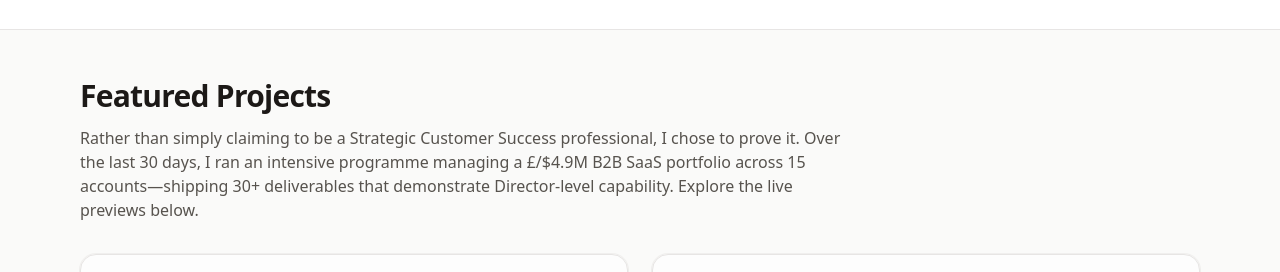
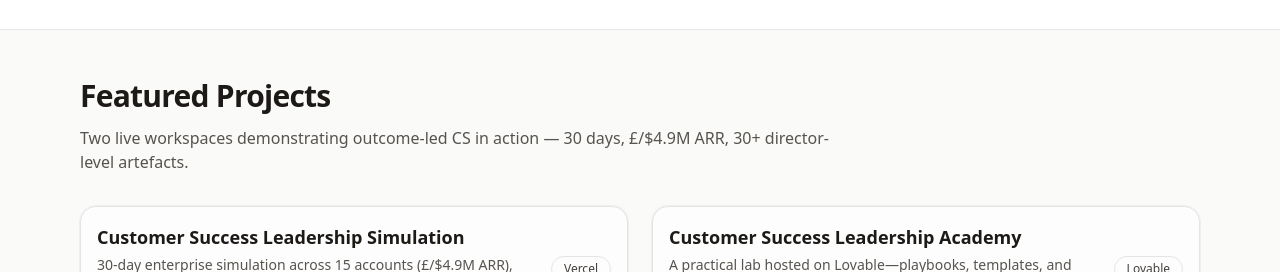
Before and after one commit to sandraovjones-sudo/Sandra-Oviawe-CSM, a React (Vite) app: page / in a window 1280 px wide. Shown: the part 2900-3172 px from the top of the page. Built offline with nearby package versions, Linux system fonts and the light colour scheme.

Commit message:
Update CSShowcase.jsx

```diff
--- a/src/components/CSShowcase.jsx
+++ b/src/components/CSShowcase.jsx
@@ -52,11 +52,8 @@ export default function CSShowcase() {
       <div className="mb-8 grid gap-3">
         <h2 className="text-3xl font-semibold tracking-tight">Featured Projects</h2>
         <p className="text-stone-600 max-w-3xl">
-          Rather than simply claiming to be a Strategic Customer Success professional, I chose to prove it.
-          Over the last 30 days, I ran an intensive programme managing a £/$4.9M B2B SaaS portfolio across
-          15 accounts—shipping 30+ deliverables that demonstrate Director-level capability.
-          Explore the live previews below.
-        </p>
+         Two live workspaces demonstrating outcome-led CS in action — 30 days, £/$4.9M ARR, 30+ director-level artefacts.
+          </p>
       </div>
 
       {/* Cards */}
```
